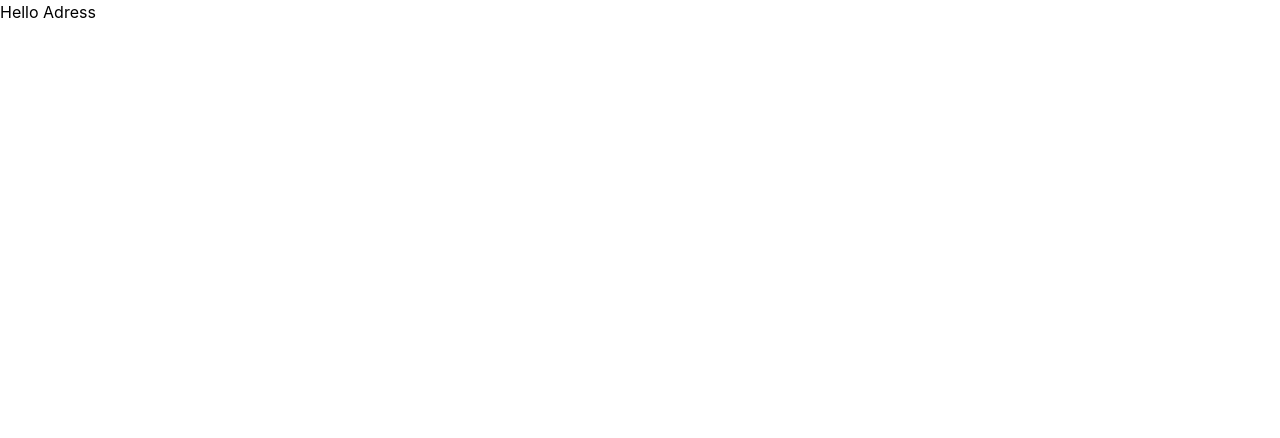
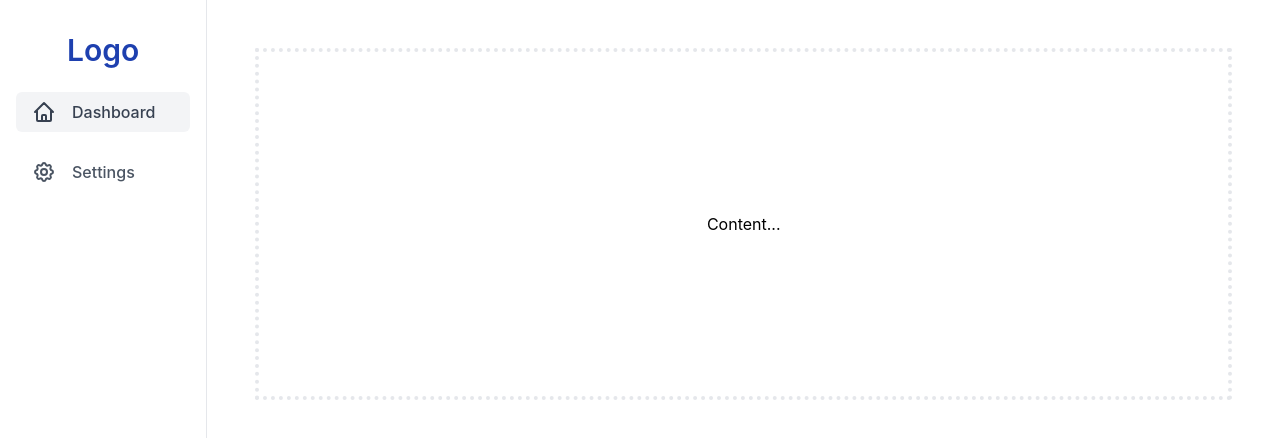
Before and after one commit to hossam556/Adress_Holding, a Next.js app: page / in a window 1280 px wide. Shown: the top 438 px of the page. Built offline with nearby package versions, Linux system fonts and the light colour scheme.

Commit message:
sideBar-init

```diff
--- /dev/null
+++ b/components/Main/Main.js
@@ -0,0 +1,13 @@
+import React from 'react'
+
+const Main = () => {
+  return (
+    <div className='w-full h-full p-4 m-8 overflow-y-auto'>
+        <div className="flex items-center justify-center p-40 border-4 border-dotted">
+          Content...
+        </div>
+    </div>
+  )
+}
+
+export default Main
--- /dev/null
+++ b/components/Sidebar/Sidebar.js
@@ -0,0 +1,40 @@
+import React from 'react'
+
+const Sidebar = () => {
+  return (
+    <div className='flex flex-col w-64 h-screen px-4 py-8 overflow-y-auto border-r'>
+        <h2 className="text-3xl font-semibold text-center text-blue-800">Logo</h2>
+        <div className="flex flex-col justify-between mt-6">
+            <aside>
+              <ul>
+                <li>
+                    <a className="flex items-center px-4 py-2 text-gray-700 bg-gray-100 rounded-md " href="#">
+                        <svg xmlns="http://www.w3.org/2000/svg" className="w-6 h-6" fill="none" viewBox="0 0 24 24"
+                            stroke="currentColor">
+                            <path stroke-linecap="round" stroke-linejoin="round" stroke-width="2"
+                            d="M3 12l2-2m0 0l7-7 7 7M5 10v10a1 1 0 001 1h3m10-11l2 2m-2-2v10a1 1 0 01-1 1h-3m-6 0a1 1 0 001-1v-4a1 1 0 011-1h2a1 1 0 011 1v4a1 1 0 001 1m-6 0h6" />
+                        </svg>
+
+                        <span className="mx-4 font-medium">Dashboard</span>
+                    </a>
+                </li>
+                <li>
+                    <a className="flex items-center px-4 py-2 mt-5 text-gray-600 rounded-md hover:bg-gray-200" href="#">
+                        <svg xmlns="http://www.w3.org/2000/svg" className="w-6 h-6" fill="none" viewBox="0 0 24 24"
+                            stroke="currentColor">
+                            <path stroke-linecap="round" stroke-linejoin="round" stroke-width="2"
+                            d="M10.325 4.317c.426-1.756 2.924-1.756 3.35 0a1.724 1.724 0 002.573 1.066c1.543-.94 3.31.826 2.37 2.37a1.724 1.724 0 001.065 2.572c1.756.426 1.756 2.924 0 3.35a1.724 1.724 0 00-1.066 2.573c.94 1.543-.826 3.31-2.37 2.37a1.724 1.724 0 00-2.572 1.065c-.426 1.756-2.924 1.756-3.35 0a1.724 1.724 0 00-2.573-1.066c-1.543.94-3.31-.826-2.37-2.37a1.724 1.724 0 00-1.065-2.572c-1.756-.426-1.756-2.924 0-3.35a1.724 1.724 0 001.066-2.573c-.94-1.543.826-3.31 2.37-2.37.996.608 2.296.07 2.572-1.065z" />
+                            <path stroke-linecap="round" stroke-linejoin="round" stroke-width="2"
+                            d="M15 12a3 3 0 11-6 0 3 3 0 016 0z" />
+                        </svg>
+                        <span className="mx-4 font-medium">Settings</span>
+                    </a>
+                </li>
+              </ul>
+            </aside>
+        </div>
+    </div>
+  )
+}
+
+export default Sidebar
--- a/package.json
+++ b/package.json
@@ -8,6 +8,7 @@
     "lint": "next lint"
   },
   "dependencies": {
+    "@heroicons/react": "^1.0.5",
     "next": "12.0.10",
     "react": "17.0.2",
     "react-dom": "17.0.2"
--- a/pages/index.js
+++ b/pages/index.js
@@ -1,15 +1,20 @@
 import Head from 'next/head'
 import Image from 'next/image'
+import Sidebar from '../components/Sidebar/Sidebar'
+import Main from '../components/Main/Main'
 
 export default function Home() {
   return (
     <div>
       <Head>
-        <title>Create Next App</title>
-        <meta name="description" content="Generated by create next app" />
+        <title>Adress Holding</title>
+        <meta name="description" content="dashboard app" />
         <link rel="icon" href="/favicon.ico" />
       </Head>
-      <h1>Hello Adress</h1>
+      <div className='flex flex-row'>
+         <Sidebar/>
+         <Main/>
+      </div>
     </div>
   )
 }
```
Also changed, not shown: components/Main/Filter/Filter.js (added), components/Main/Nav/Nav.js (added), components/Main/Pagination/Pagination.js (added), components/Main/Table/Table.js (added), 1 other file (tests, documents, lock files or other folders).
